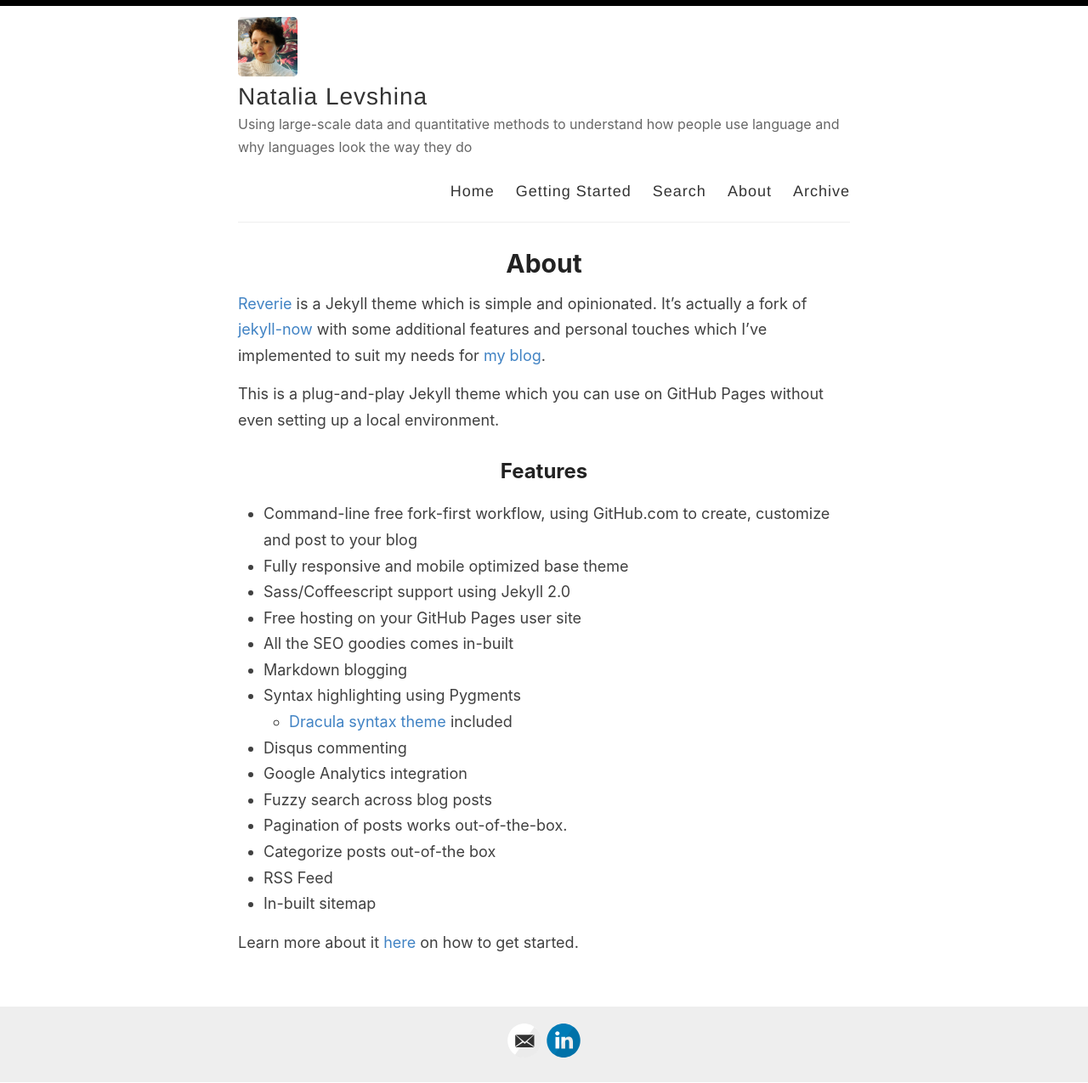
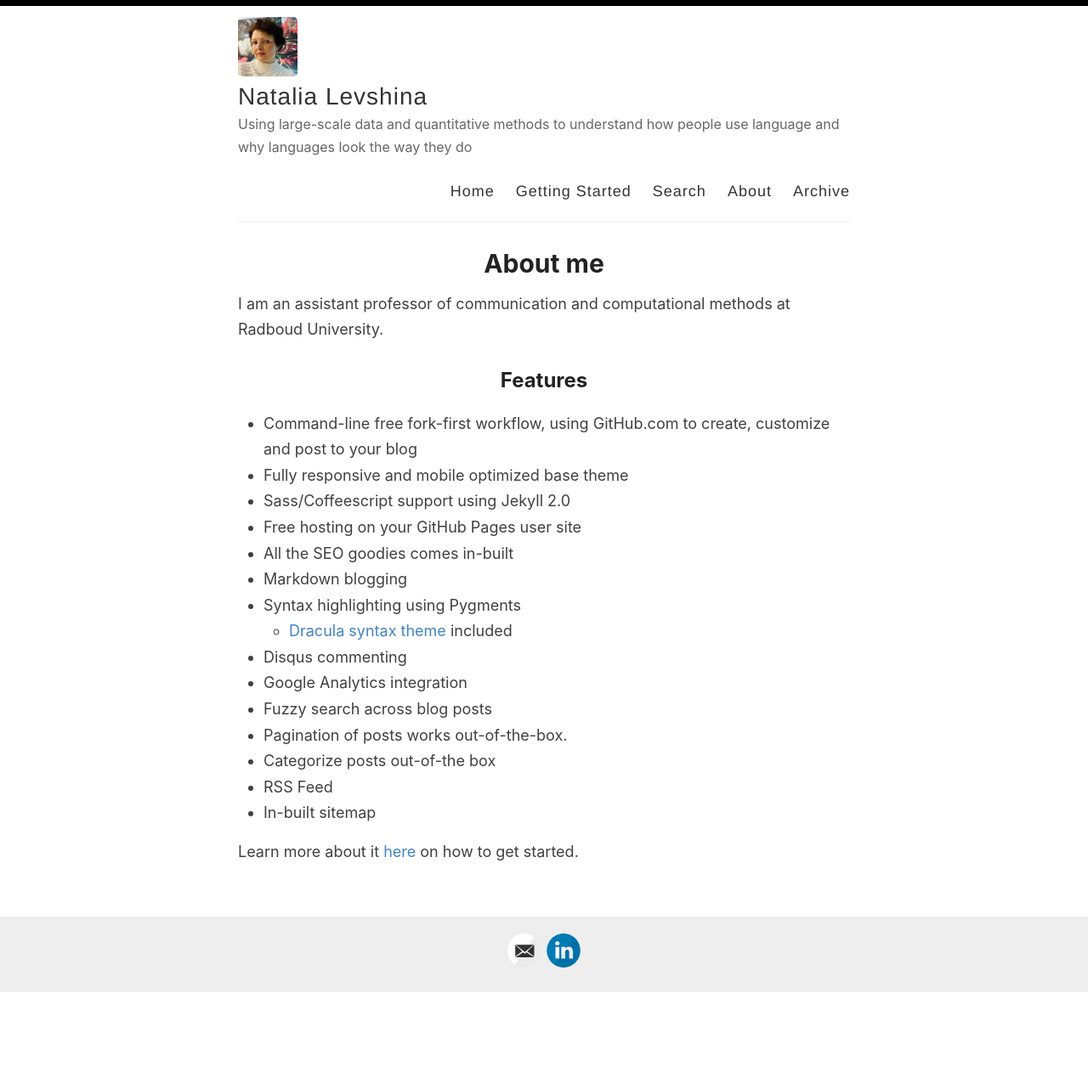
Before and after one commit to levshina/levshina.github.io, a Jekyll site: the page built from _pages/about.md, in a window 1280 px wide. Shown: the whole page at 85% size. Built offline with Jekyll 4.4.1, drawn with Linux system fonts in a browser that asks for light colours; after the commit the page ends 1168 px from its top, so only the background shows below that.

Commit message:
Update about.md

```diff
--- a/_pages/about.md
+++ b/_pages/about.md
@@ -1,12 +1,10 @@
 ---
 layout: page
-title: About
+title: About me
 permalink: /about/
 ---
 
-[Reverie](https://github.com/amitmerchant1990/reverie) is a Jekyll theme which is simple and opinionated. It's actually a fork of [jekyll-now](https://github.com/barryclark/jekyll-now) with some additional features and personal touches which I've implemented to suit my needs for [my blog](https://www.amitmerchant.com).
-
-This is a plug-and-play Jekyll theme which you can use on GitHub Pages without even setting up a local environment.
+I am an assistant professor of communication and computational methods at Radboud University.
 
 ## Features
 
```
